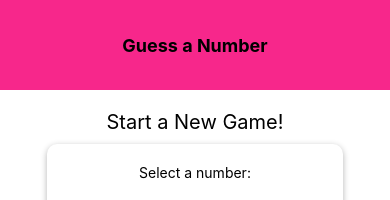
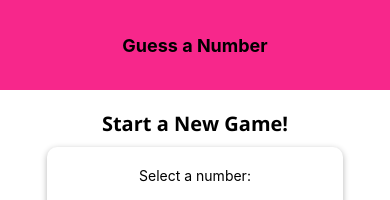
Before and after one commit to yuri-la-torre-ortiz/guessingnumbergame, a React Native app: screen / in a window 390 px wide. Shown: the top 200 px of the page. Built offline with nearby package versions, Linux system fonts and the light colour scheme.

Commit message:
style: change Start New Game title to use Open Sans Bold

```diff
--- a/screens/StartGameScreen.js
+++ b/screens/StartGameScreen.js
@@ -106,6 +106,7 @@ const styles = StyleSheet.create({
   title: {
     fontSize: 20,
     marginVertical: 10,
+    fontFamily: "open-sans-bold",
   },
   input: {
     width: 50,
```
